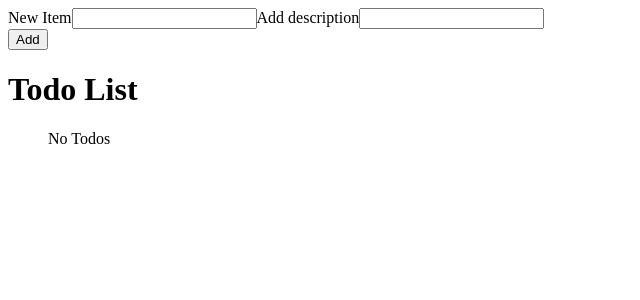
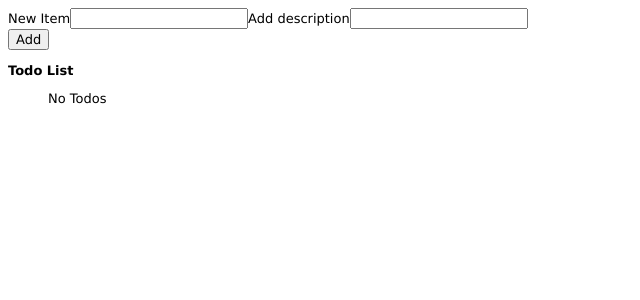
Before and after one commit to ktero/todo-app-react, a React (Vite) app: page / in a window 1280 px wide. Shown: the top 300 px of the page, without its empty margins (0-640 px from the left). Built offline with nearby package versions, Linux system fonts and the light colour scheme.

Commit message:
add changes that I added long time ago but forgot to commit and push to repo lol

```diff
--- /dev/null
+++ b/src/App.css
@@ -0,0 +1,9 @@
+* {
+    font-family: Verdana, Geneva, Tahoma, sans-serif;
+    font-size: small;
+    color: black;
+}
+
+::placeholder {
+    color: black;
+}
--- a/src/App.jsx
+++ b/src/App.jsx
@@ -2,6 +2,8 @@ import { useState } from 'react'
 import { NewTodoForm } from './Components/NewTodoForm/NewTodoForm'
 import { TodoList } from './Components/TodoList/TodoList'
 import { useEffect } from 'react'
+
+import './App.css'
 
 export default function App() {
 
@@ -57,7 +59,7 @@ export default function App() {
   return (
     <>
       <NewTodoForm addTodo={addTodo} />
-      <h1>Todo List</h1>
+      <h3>Todo List</h3>
       <TodoList
         todos={todos}
         toggleTodo={toggleTodo}
```
